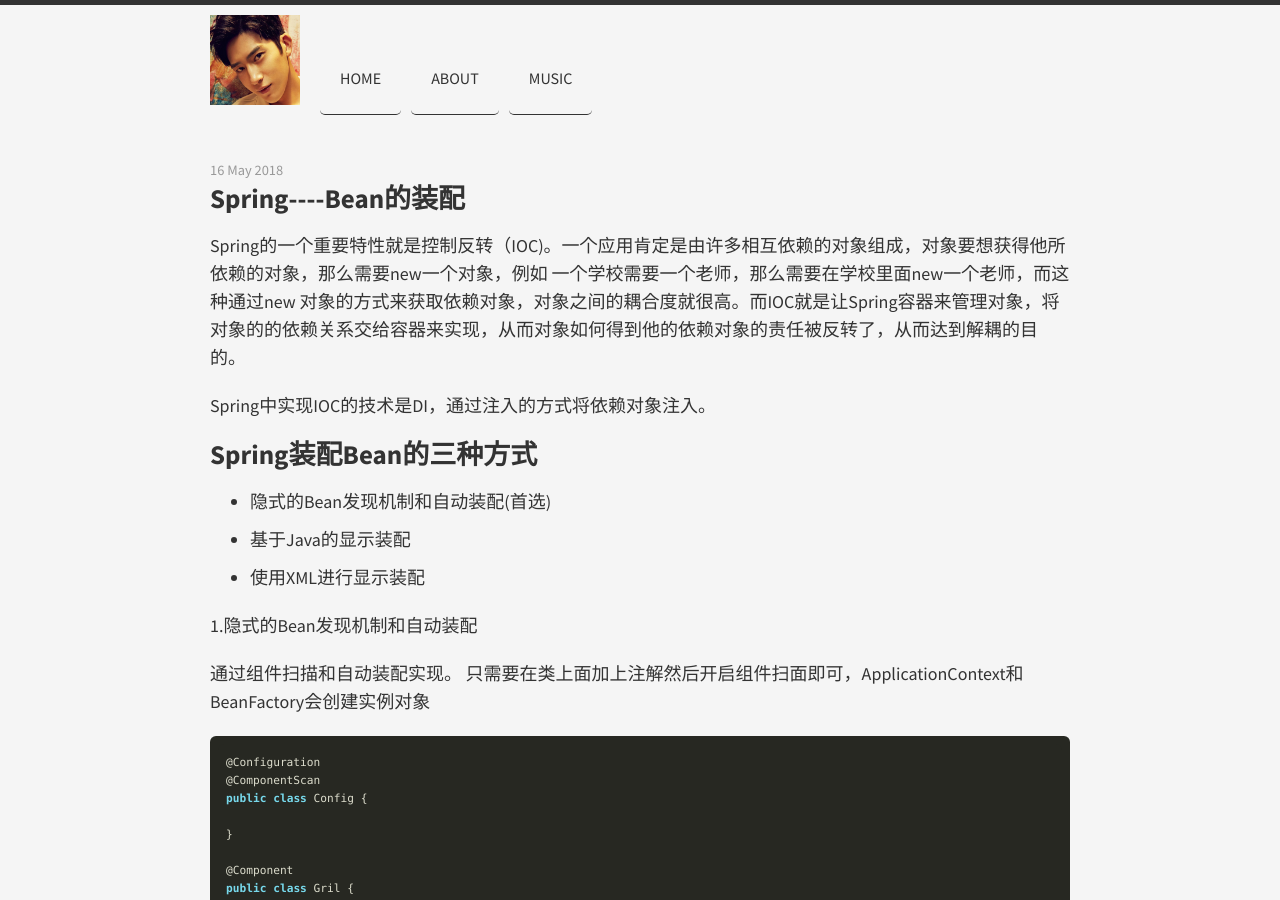
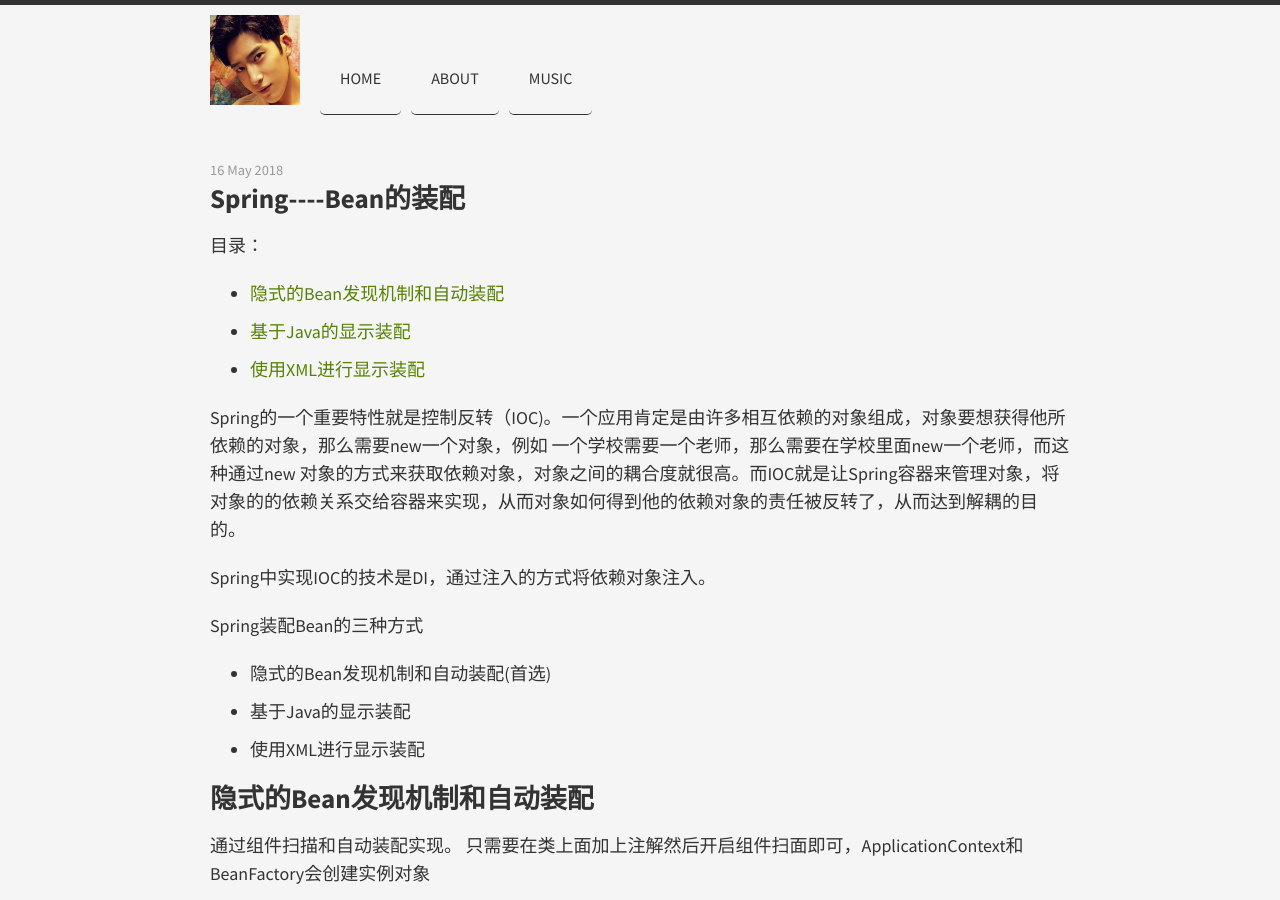
Before and after one commit to ruanwenjun/ruanwenjun.github.io, a Jekyll site: the page built from _posts/2018-5-16-springbean.md, in a window 1280 px wide and 900 px high. Built offline with Jekyll 4.4.1, drawn with Linux system fonts in a browser that asks for light colours; nearby versions of some CDN libraries; comment, search, counter and statistics services are not loaded; some of the changed text lies outside the part shown.

Commit message:
添加代码

```diff
--- a/_posts/2018-5-16-springbean.md
+++ b/_posts/2018-5-16-springbean.md
@@ -2,18 +2,22 @@
 layout: post
 title: Spring----Bean的装配
 ---
+目录：
+* [隐式的Bean发现机制和自动装配](#隐式的bean发现机制和自动装配)
+* [基于Java的显示装配](#基于java的显示装配)
+* [使用XML进行显示装配](#使用xml进行显示装配)
 
 Spring的一个重要特性就是控制反转（IOC)。一个应用肯定是由许多相互依赖的对象组成，对象要想获得他所依赖的对象，那么需要new一个对象，例如 一个学校需要一个老师，那么需要在学校里面new一个老师，而这种通过new 对象的方式来获取依赖对象，对象之间的耦合度就很高。而IOC就是让Spring容器来管理对象，将对象的的依赖关系交给容器来实现，从而对象如何得到他的依赖对象的责任被反转了，从而达到解耦的目的。
 
 Spring中实现IOC的技术是DI，通过注入的方式将依赖对象注入。
 
-# Spring装配Bean的三种方式
+Spring装配Bean的三种方式
 
 - 隐式的Bean发现机制和自动装配(首选)
 - 基于Java的显示装配
 - 使用XML进行显示装配
 
-1.隐式的Bean发现机制和自动装配
+## 隐式的Bean发现机制和自动装配
 
 通过组件扫描和自动装配实现。
 只需要在类上面加上注解然后开启组件扫面即可，ApplicationContext和BeanFactory会创建实例对象
```
Also changed, not shown: other parts of _posts/2018-5-16-springbean.md (+2 -2 lines), _posts/2018-5-17-javaCompile.md (renamed from _posts/2018-5-16-javaCompile.md, +8 -0 lines).
